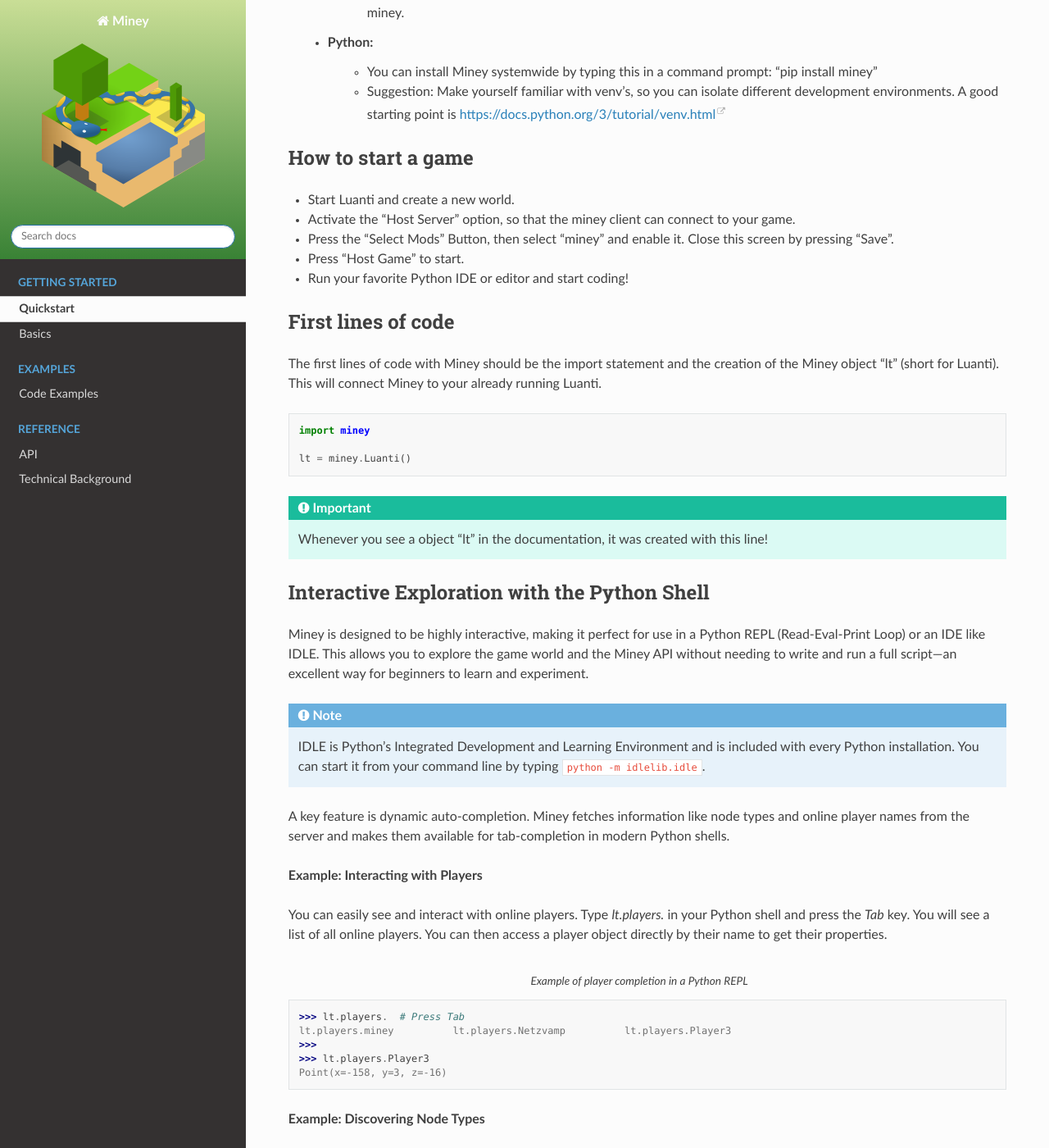
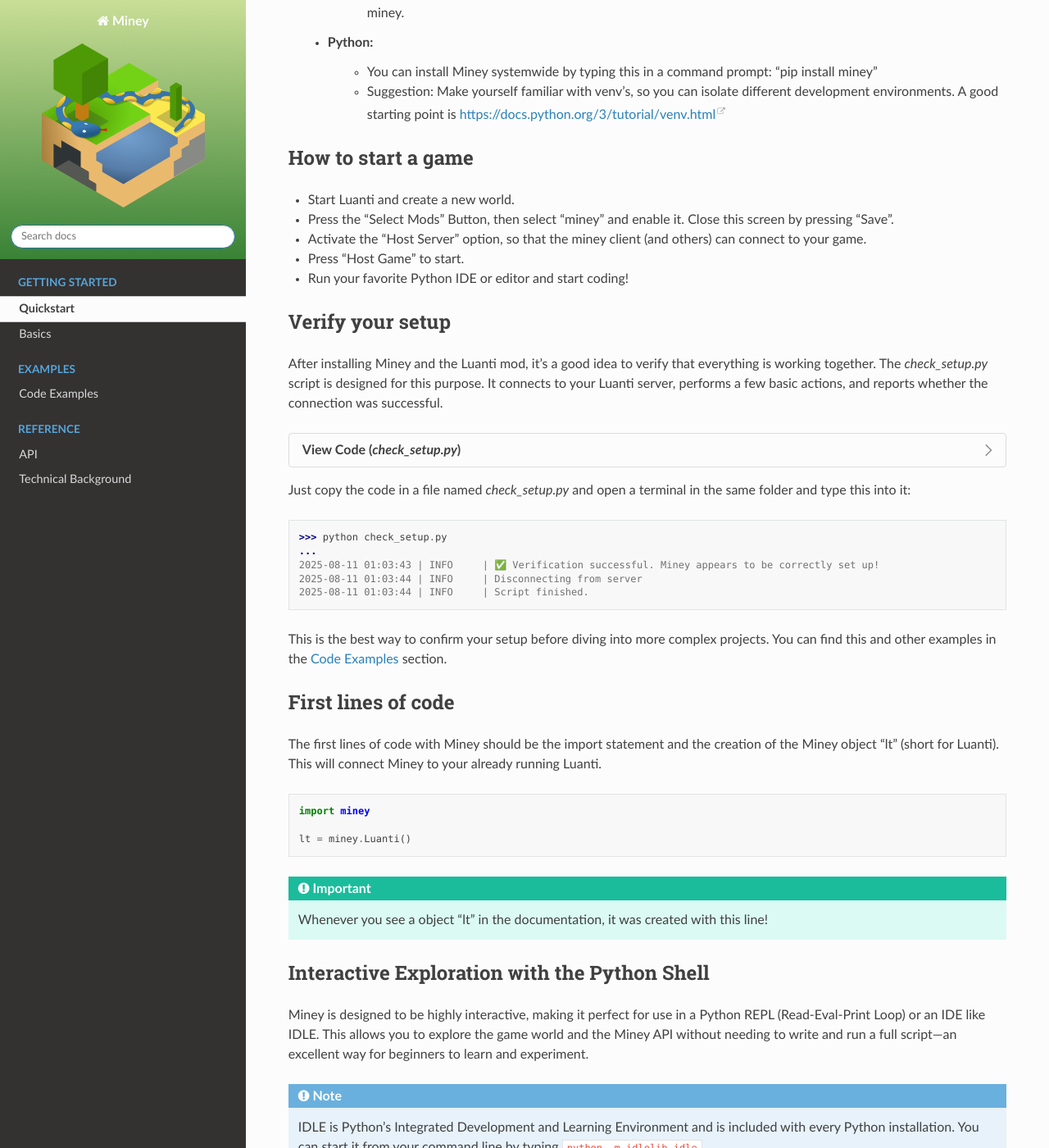
Before and after one commit to miney-py/miney, a Sphinx documentation site: the page built from docs/getting_started/quickstart.rst, in a window 1280 px wide and 1400 px high, scrolled down 1254 px. Shown: the whole window at 82% size. Built offline with Sphinx 7.4.7 and the Read the Docs theme 3.1.0, drawn with Linux system fonts in a browser that asks for light colours; some of the changed text lies outside the part shown.

Commit message:
feat: Add sphinx-copybutton extension and enhance quickstart documentation

```diff
--- a/dev-requirements.txt
+++ b/dev-requirements.txt
@@ -1,6 +1,7 @@
 Sphinx
 sphinx_rtd_theme
 sphinx_design
+sphinx-copybutton
 wheel
 build
 twine
--- a/docs/conf.py
+++ b/docs/conf.py
@@ -39,7 +39,11 @@
 # extensions coming with Sphinx (named 'sphinx.ext.*') or your custom
 # ones.
 extensions = [
-    "sphinx.ext.autodoc", "sphinx.ext.viewcode", "sphinx.ext.intersphinx", "sphinx_design"
+    "sphinx.ext.autodoc",
+    "sphinx.ext.viewcode",
+    "sphinx.ext.intersphinx",
+    "sphinx_design",
+    "sphinx_copybutton",
 ]
 autodoc_default_options = {
     'members':         True,
--- a/docs/getting_started/quickstart.rst
+++ b/docs/getting_started/quickstart.rst
@@ -57,10 +57,34 @@
 -------------------
 
 * Start Luanti and create a new world.
-* Activate the "Host Server" option, so that the miney client can connect to your game.
 * Press the "Select Mods" Button, then select "miney" and enable it. Close this screen by pressing "Save".
+* Activate the "Host Server" option, so that the miney client (and others) can connect to your game.
 * Press "Host Game" to start.
 * Run your favorite Python IDE or editor and start coding!
+
+
+Verify your setup
+-----------------
+
+After installing Miney and the Luanti mod, it's a good idea to verify that everything is working together.
+The `check_setup.py` script is designed for this purpose. It connects to your Luanti server, performs a few basic actions, and reports whether the connection was successful.
+
+.. dropdown:: View Code (`check_setup.py`)
+
+   .. literalinclude:: ../../examples/check_setup.py
+      :language: python
+      :linenos:
+
+Just copy the code in a file named `check_setup.py` and open a terminal in the same folder and type this into it:
+
+>>> python check_setup.py
+...
+2025-08-11 01:03:43 | INFO     | ✅ Verification successful. Miney appears to be correctly set up!
+2025-08-11 01:03:44 | INFO     | Disconnecting from server
+2025-08-11 01:03:44 | INFO     | Script finished.
+
+This is the best way to confirm your setup before diving into more complex projects. You can find this and other examples in the :doc:`../examples` section.
+
 
 First lines of code
 -------------------
@@ -88,6 +112,7 @@
 
    IDLE is Python's Integrated Development and Learning Environment and is included with every Python installation.
    You can start it from your command line by typing ``python -m idlelib.idle``.
+
 A key feature is dynamic auto-completion. Miney fetches information like node types and online player names from the server and makes them available for tab-completion in modern Python shells.
 
 **Example: Interacting with Players**
--- a/docs/requirements.txt
+++ b/docs/requirements.txt
@@ -1,3 +1,4 @@
 Sphinx
 sphinx_rtd_theme
 sphinx_design
+sphinx-copybutton
```
Also changed, not shown: other parts of docs/getting_started/quickstart.rst (+0 -15 lines), 1 other file.
